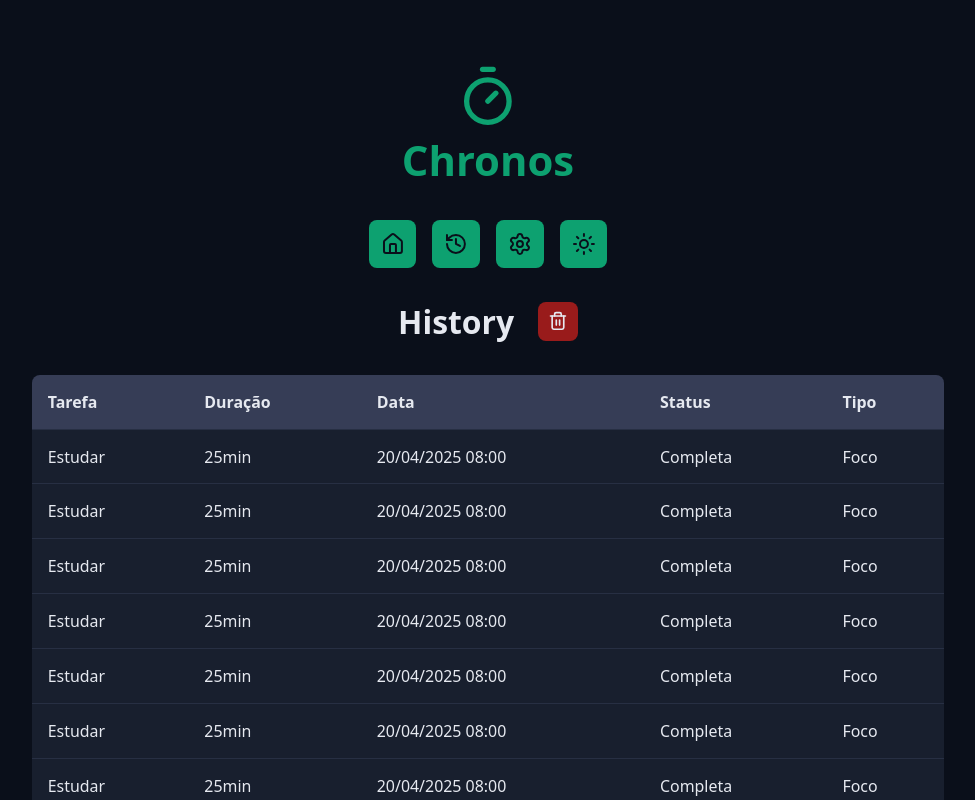
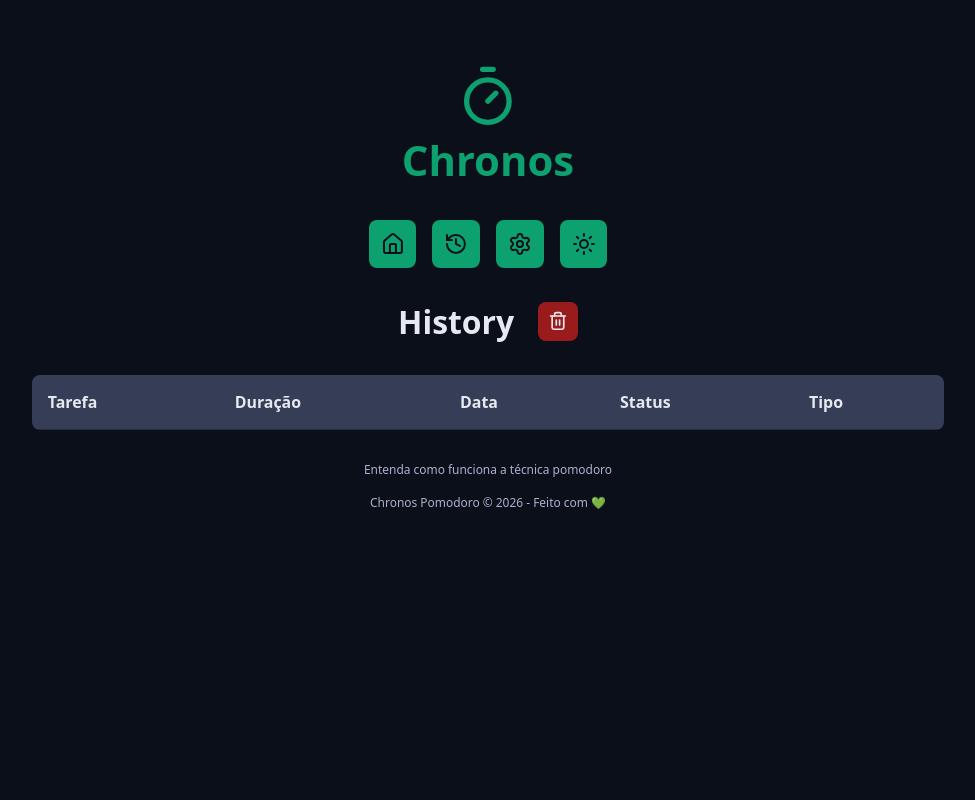
Before and after one commit to GuilhermeDGDEV/chronos-pomodoro, a React (Vite) app: page /history in a window 1280 px wide. Shown: the top 800 px of the page, without its empty margins (152-1127 px from the left). Built offline with nearby package versions, Linux system fonts and the light colour scheme.

Commit message:
Preenchendo o histórico com o state

```diff
--- a/package.json
+++ b/package.json
@@ -10,6 +10,7 @@
     "preview": "vite preview"
   },
   "dependencies": {
+    "date-fns": "^4.4.0",
     "lucide-react": "^1.21.0",
     "react": "^19.2.6",
     "react-dom": "^19.2.6",
--- a/src/contexts/TaskContext/initialTaskState.ts
+++ b/src/contexts/TaskContext/initialTaskState.ts
@@ -7,7 +7,7 @@
   activeTask: null,
   currentCycle: 0,
   config: {
-    workTime: 1,
+    workTime: 25,
     shortBreakTime: 5,
     longBreakTime: 15,
   },
--- a/src/pages/History/index.tsx
+++ b/src/pages/History/index.tsx
@@ -3,10 +3,14 @@
 import { DefaultButton } from '../../components/DefaultButton';
 import { Heading } from '../../components/Heading';
 import { MainTemplate } from '../../templates/MainTemplate';
+import { useTaskContext } from '../../contexts/TaskContext/useTaskContext';
+import { formatDate } from '../../utils/formatDate';
 
 import styles from './styles.module.css';
 
 export function History() {
+  const { state } = useTaskContext();
+
   return (
     <MainTemplate>
       <Container>
@@ -35,14 +39,14 @@
               </tr>
             </thead>
             <tbody>
-              {Array.from({ length: 20 }).map((_, index) => {
+              {state.tasks.map(task => {
                 return (
-                  <tr key={index}>
-                    <td>Estudar</td>
-                    <td>25min</td>
-                    <td>20/04/2025 08:00</td>
-                    <td>Completa</td>
-                    <td>Foco</td>
+                  <tr key={task.id}>
+                    <td>{task.name}</td>
+                    <td>{task.duration}min</td>
+                    <td>{formatDate(task.startDate)}</td>
+                    <td>{task.interruptDate}</td>
+                    <td>{task.type}</td>
                   </tr>
                 );
               })}
--- /dev/null
+++ b/src/utils/formatDate.ts
@@ -0,0 +1,6 @@
+import { format } from 'date-fns';
+
+export function formatDate(timestamp: number) {
+  const date = new Date(timestamp);
+  return format(date, 'dd/MM/yyyy HH:mm');
+}
```
Also changed, not shown: 1 other file (tests, documents, lock files or other folders).
